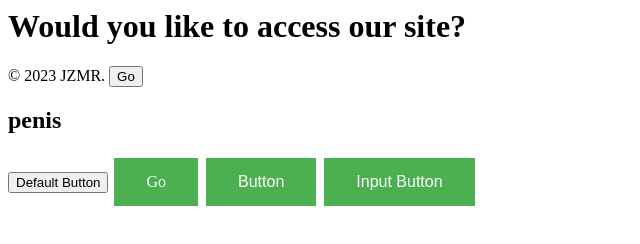
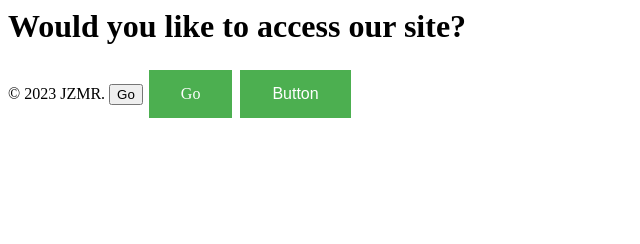
Before and after one commit to jzmrofficial/idk, a plain HTML site: page index.html in a window 1280 px wide. Shown: the whole page, without its empty margins (0-640 px from the left). Drawn offline with Linux system fonts and the light colour scheme.

Commit message:
Update index.html

```diff
--- a/index.html
+++ b/index.html
@@ -26,11 +26,8 @@
 </head>
 <body>
 
-<h2>penis</h2>
-<button>Default Button</button>
-<a href="www.jzmr.cf" class="button">Go</a>
+<a href="https://www.jzmr.cf" class="button">Go</a>
 <button class="button">Button</button>
-<input type="button" class="button" value="Input Button">
 
 </body>
 </html>
```
